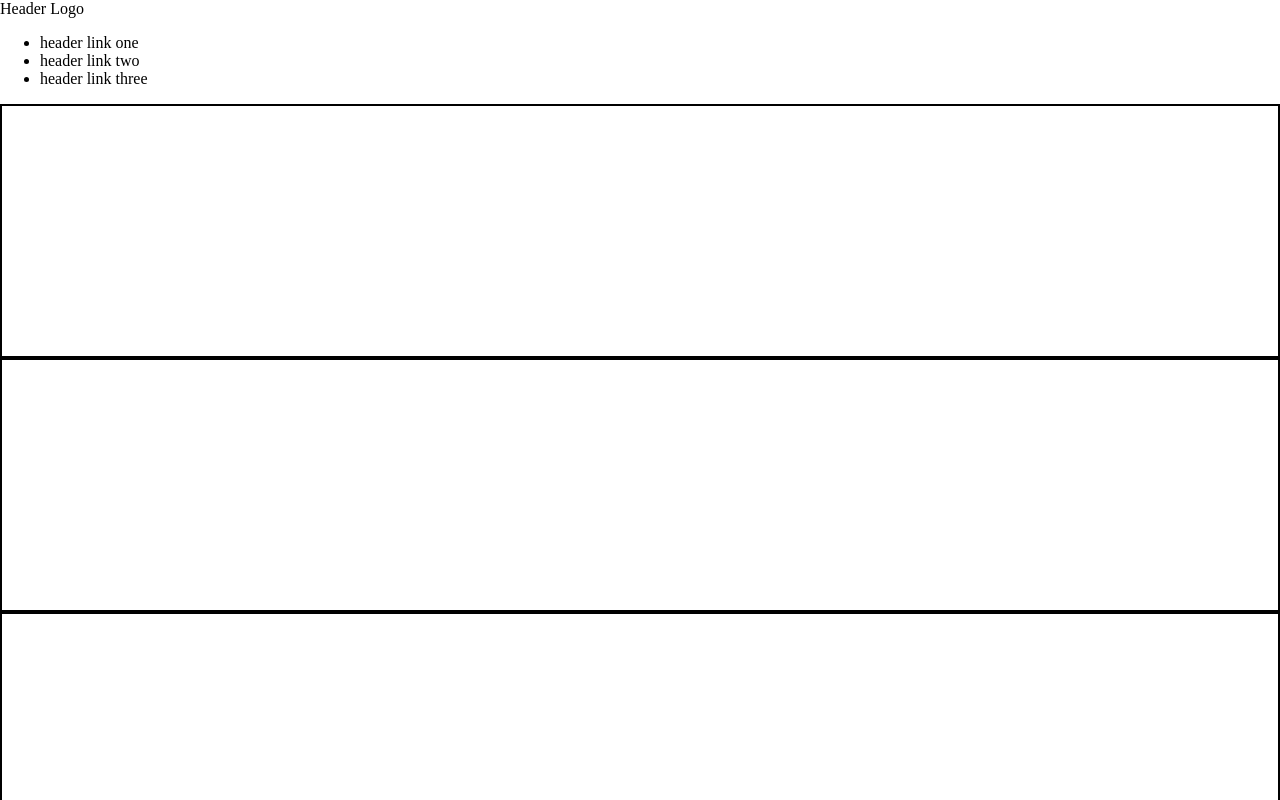
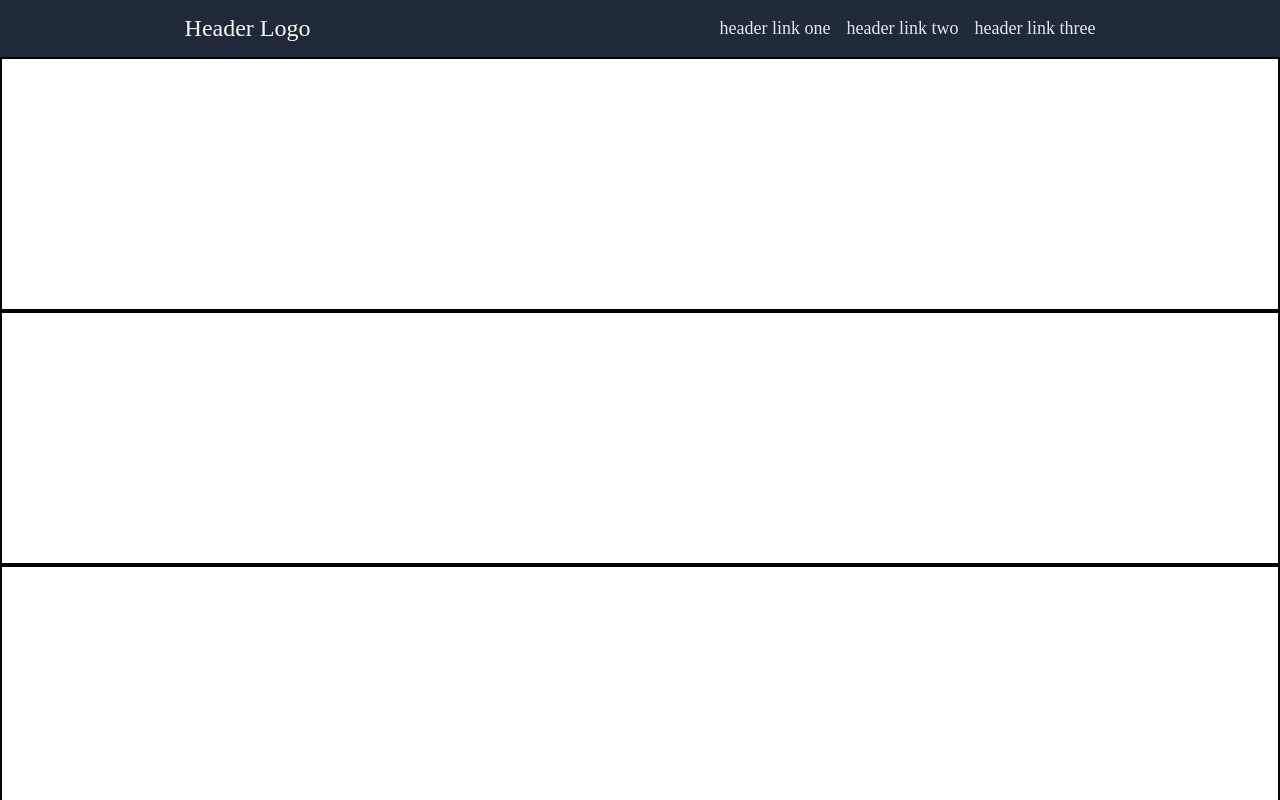
Before and after one commit to Radderrad/odin-personal-page2, a plain HTML site: page index.html in a window 1280 px wide. Shown: the top 800 px of the page. Drawn offline with Linux system fonts and the light colour scheme.

Commit message:
layed out & styled top of header containing links

```diff
--- a/index.html
+++ b/index.html
@@ -11,9 +11,9 @@
     <nav class="links">
         <div>Header Logo
             <ul>
-                <li>header link one</li>
-                <li>header link two</li>
-                <li>header link three</li>
+                <li><a href="/index.html"> header link one</a></li>
+                <li><a href="/index.html">header link two</a></li>
+                <li><a href="/index.html">header link three</a></li>
             </ul>
     </nav>
         </div>
@@ -25,7 +25,6 @@
     </div>
     <div class="footer">Copyright © The Odin Project 2023.</div>
 
-    </nav>
 
 </body>
 </html>
--- a/style.css
+++ b/style.css
@@ -9,3 +9,21 @@ body {
     height: 250px;
     border: 2px solid black; /* Added border for debugging */
 }
+
+.links div {
+    display: flex;
+    justify-content: space-around;
+    align-items: center;
+    background: #1F2937;
+    color: #f9faf8;
+    font-size: 24px;
+}
+
+ul, a {
+    display: flex;
+    color: #e5e7eb;
+    font-size: 18px;
+    gap: 16px;
+    list-style-type: none;
+    text-decoration: none;
+}
```
